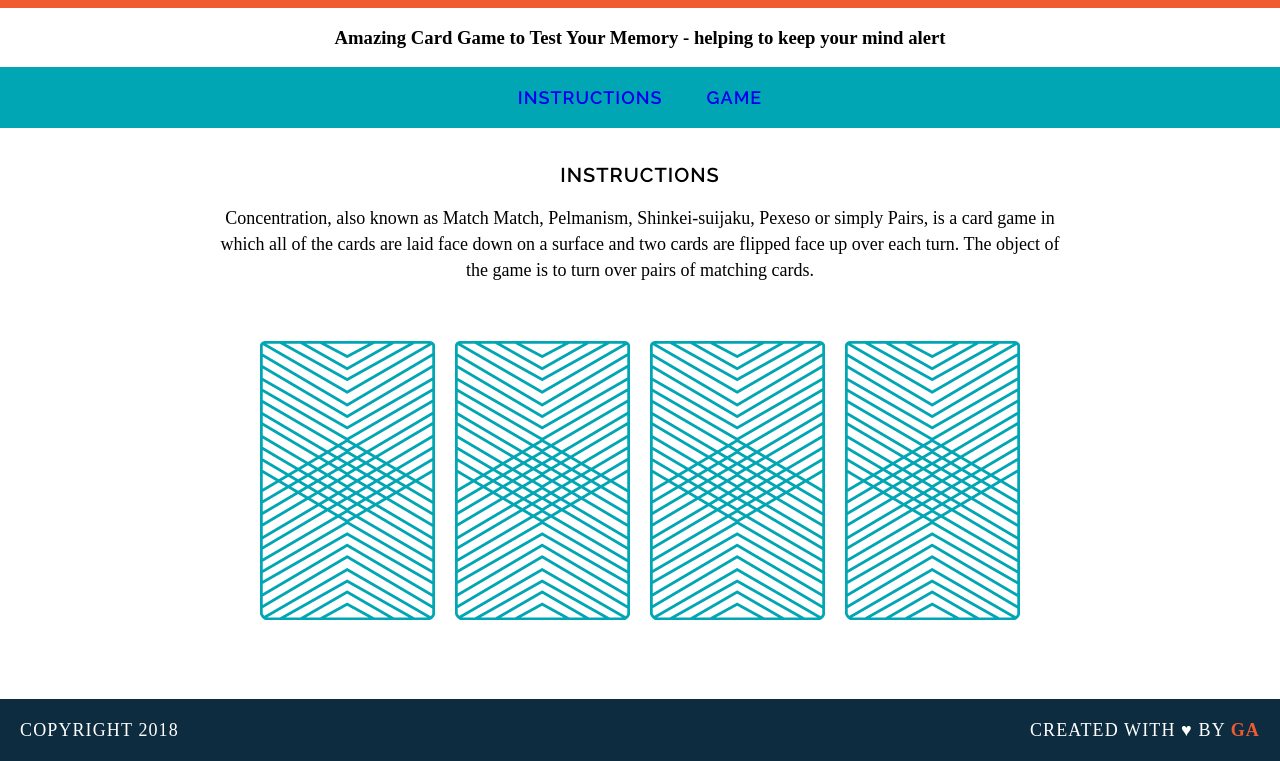
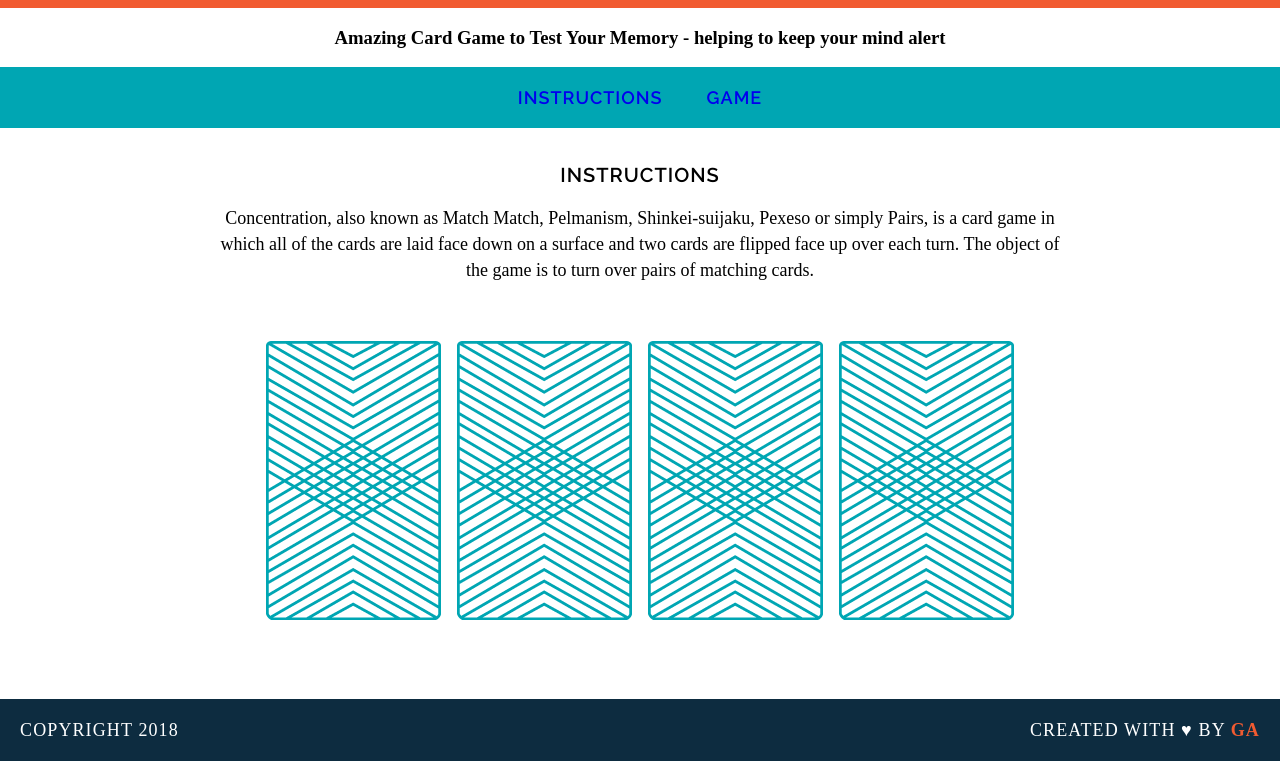
Before and after one commit to robinkelly5466/wdi-fundamentals-memorygame, a plain HTML site: page memory_game/index.html in a window 1280 px wide. Shown: the part 105-866 px from the top of the page. Drawn offline with Linux system fonts and the light colour scheme; a web font is replaced by a local one.

Commit message:
created game logic

```diff
--- a/memory_game/index.html
+++ b/memory_game/index.html
@@ -21,12 +21,7 @@
         <p>Concentration, also known as Match Match, Pelmanism, Shinkei-suijaku, Pexeso or simply Pairs, is a card game in which
             all of the cards are laid face down on a surface and two cards are flipped face up over each turn. The object
             of the game is to turn over pairs of matching cards.</p>
-        <div>
-            <img src="images/back.png" alt="Queen of Diamonds">
-            <img src="images/back.png" alt="Queen of Hearts">
-            <img src="images/back.png" alt="King of Diamonds">
-            <img src="images/back.png" alt="King of Hearts">
-        </div>
+        <div id="game-board" class="board clearfix"></div>
     </main>
     <footer class="clearfix">
         <p Class="copyright">Copyright 2018</p>
--- a/memory_game/js/main.js
+++ b/memory_game/js/main.js
@@ -28,14 +28,23 @@ var checkForMatch = function () {
         alert("Sorry, try again.");
     }
 };
-var flipCard = function (cardId) {
-    console.log("User flipped " + cards[cardId].card);
+var flipCard = function () {
+    cardId = this.getAttribute("data-id");
+    console.log(cardId);
     cardsInPlay.push(cards[cardId].card);
-    console.log(cards[cardId].cardImage);
-    console.log(cards[cardId].suit);
+    this.setAttribute("src", cards[cardId].cardImage);
     if (cardsInPlay.length === 2) {
         checkForMatch();
+        cardsInPlay = [];
     }
 };
-flipCard(0);
-flipCard(2);
+var createBoard = function () {
+    for (var i = 0; i < cards.length; i++) {
+        var cardElement = document.createElement("img");
+        cardElement.setAttribute("src", "images/back.png");
+        cardElement.setAttribute("data-id", i);
+        cardElement.addEventListener("click", flipCard);
+        document.getElementById("game-board").appendChild(cardElement);
+    }
+}
+createBoard();
```
